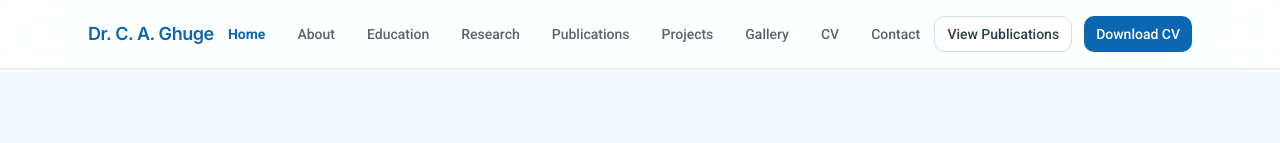
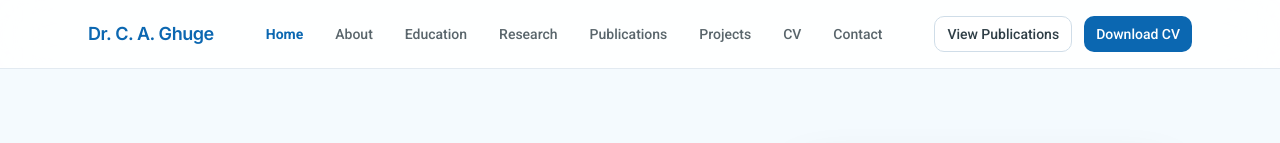
Before and after one commit to DEVESH1676/Portfolio, a React (Vite) app: page / in a window 1280 px wide. Shown: the top 143 px of the page. Built offline with nearby package versions, Linux system fonts and the light colour scheme.

Commit message:
Oct 17, 2025, 12:59 PM

```diff
--- a/client/data/portfolio.ts
+++ b/client/data/portfolio.ts
@@ -9,7 +9,6 @@ export const NAV_ITEMS = [
   { label: "Research", href: "#research" },
   { label: "Publications", href: "#publications" },
   { label: "Projects", href: "#projects" },
-  { label: "Gallery", href: "#gallery" },
   { label: "CV", href: "#cv" },
   { label: "Contact", href: "#contact" },
 ];
```
